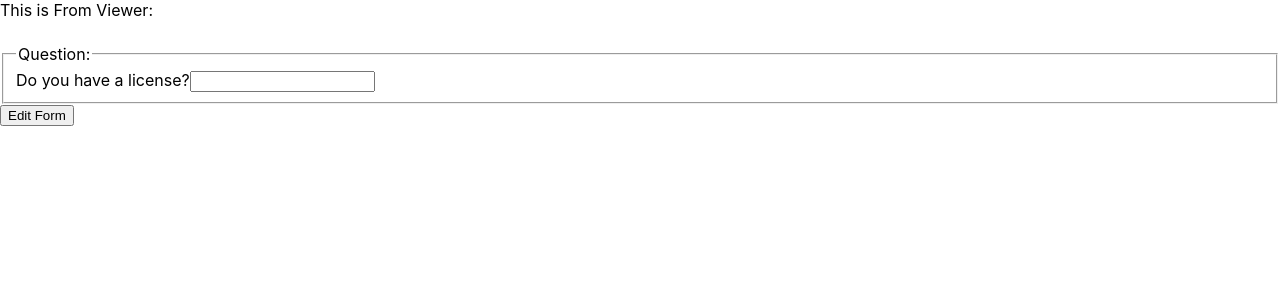
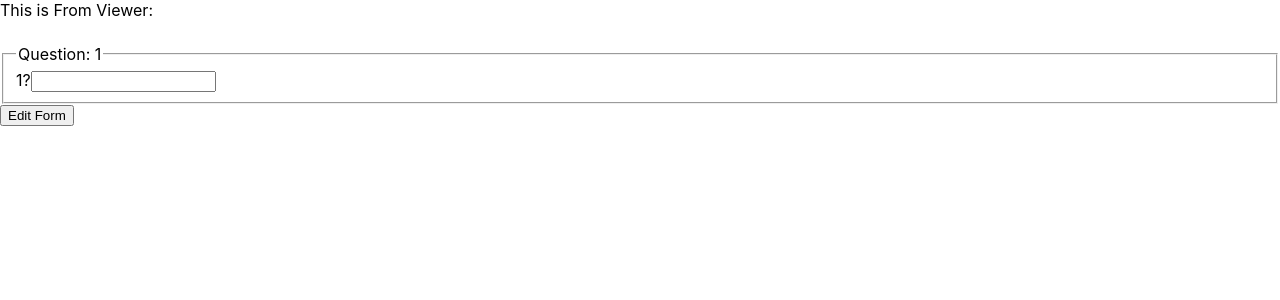
Before and after one commit to MaciejReimann/form-builder, a React (Create React App) app: page / in a window 1280 px wide. Both pictures are taken after a click on the button "View Form". Shown: the top 300 px of the page. Built offline with nearby package versions, Linux system fonts and the light colour scheme.

Commit message:
finished condition added

```diff
--- a/src/components/viewer/FormViewer.js
+++ b/src/components/viewer/FormViewer.js
@@ -1,6 +1,7 @@
 import React, { Component } from "react";
 
 import QuestionInput from "./QuestionInput";
+import Goodbye from "./Goodbye";
 
 import findItemByPosition from "../../helpers/findItemByPosition";
 import nextOnDeeperLevel from "../../helpers/nextOnDeeperLevel";
@@ -15,17 +16,20 @@ export default class FormViewer extends Component {
   constructor(props) {
     super(props);
     this.state = {
+      finished: false,
       currentPosition: "1",
       answer: "",
       example:
-        '{"subInputs":[{"id":1,"conditionType":"equals","conditionValue":"","question":"Do you have a license?","type":"text","subInputs":[],"position":"1"},{"id":3,"conditionType":"equals","conditionValue":"","question":"Do you have family?","type":"text","subInputs":[],"position":"3"},{"id":2,"conditionType":"equals","conditionValue":"","question":"Do you have a car?","type":"text","subInputs":[{"id":2,"conditionType":"equals","conditionValue":"","question":"What brand?","type":"text","subInputs":[],"position":"2.2"},{"id":1,"conditionType":"equals","conditionValue":"","question":"What color?","type":"text","subInputs":[{"id":1,"conditionType":"equals","conditionValue":"","question":"Do you like white?","type":"text","subInputs":[],"position":"2.2.1"}],"position":"2.2"}],"position":"2"}]}'
+        '{"subInputs":[{"id":1,"conditionType":"equals","conditionValue":"","question":"1?","type":"text","subInputs":[{"id":1,"conditionType":"equals","conditionValue":"","question":"1.1?","type":"text","subInputs":[{"id":1,"conditionType":"equals","conditionValue":"","question":"1.1.1?","type":"text","subInputs":[],"position":"1.1.1"},{"id":2,"conditionType":"equals","conditionValue":"","question":"1.1.2?","type":"text","subInputs":[],"position":"1.1.2"}],"position":"1.1"}],"position":"1"},{"id":2,"conditionType":"equals","conditionValue":"","question":"2?","type":"text","subInputs":[{"id":1,"conditionType":"equals","conditionValue":"","question":"2.1?","type":"text","subInputs":[],"position":"2.1"},{"id":2,"conditionType":"equals","conditionValue":"","question":"2.2?","type":"text","subInputs":[{"id":1,"conditionType":"equals","conditionValue":"","question":"2.2.1?","type":"text","subInputs":[],"position":"2.2.1"}],"position":"2.2"}],"position":"2"},{"id":3,"conditionType":"equals","conditionValue":"","question":"3?","type":"text","subInputs":[],"position":"3"}]}'
     };
-    this.next = this.next.bind(this);
+    this.submit = this.submit.bind(this);
+  }
+  submit(e) {
+    e.preventDefault();
+    this.next();
   }
 
-  next(e) {
-    e.preventDefault();
-
+  next() {
     let nextPosition;
     const { position, subInputs } = this.getCurrentQuestionData(
       this.state.currentPosition
@@ -39,7 +43,8 @@ export default class FormViewer extends Component {
     } else if (canGoFurther) {
       nextPosition = nextOnTheSameLevel(position);
     } else {
-      console.log("going up");
+      nextPosition = position;
+      this.setState({ finished: true });
     }
 
     this.setState({ currentPosition: nextPosition });
@@ -51,24 +56,25 @@ export default class FormViewer extends Component {
   }
 
   render() {
+    const { finished, currentPosition } = this.state;
     const { id, position, question, subInputs } = this.getCurrentQuestionData(
-      this.state.currentPosition
+      currentPosition
     );
     const currentQuestion = (
       <QuestionInput
         key={id}
-        number={position}
+        position={position}
         question={question}
         answer={this.state.answer}
         onChange={answer => this.setState({ answer })}
-        onSubmit={this.next}
+        onSubmit={this.submit}
         followups={subInputs}
       />
     );
     return (
-      <form onSubmit={e => this.next(e)}>
+      <form onSubmit={e => this.submit(e)}>
         This is From Viewer:
-        {currentQuestion}
+        {finished ? <Goodbye /> : currentQuestion}
       </form>
     );
   }
--- /dev/null
+++ b/src/components/viewer/Goodbye.js
@@ -0,0 +1,5 @@
+import React from "react";
+
+export default function Goodbye() {
+  return <div>Goodbye!!!</div>;
+}
```
